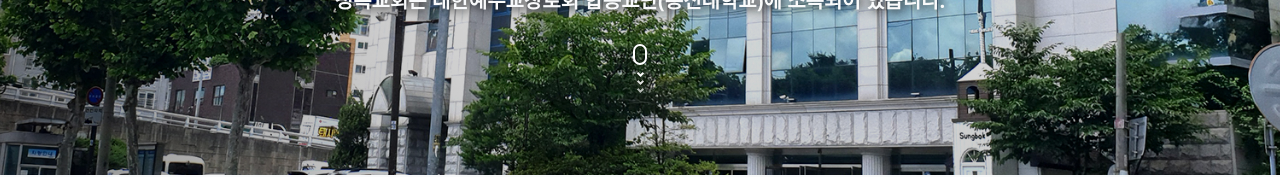
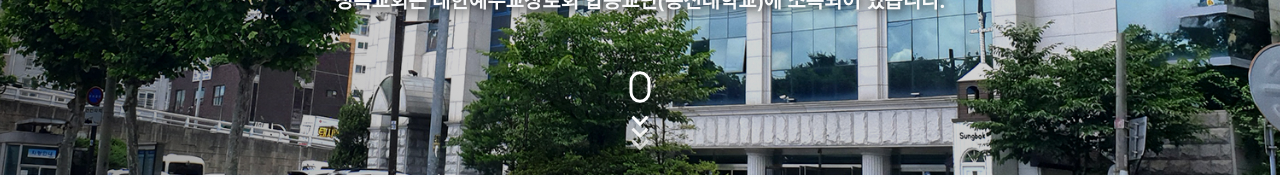
Before and after one commit to jihkyuo/sungbok-web, a Next.js app: page / in a window 1280 px wide. Shown: the part 625-802 px from the top of the page. Built offline with nearby package versions, Linux system fonts and the light colour scheme.

Commit message:
feat: 스크롤다운 버튼 클릭 시 스크롤 이동

```diff
--- a/src/components/features/ScrollDownButton/index.css
+++ b/src/components/features/ScrollDownButton/index.css
@@ -1,18 +1,19 @@
 #mouse-scroll {
   style: block;
+  scale: 1.5;
 }
 
 #mouse-scroll span {
   display: block;
-  width: 5px;
-  height: 5px;
+  width: 8px;
+  height: 8px;
   -ms-transform: rotate(45deg);
   -webkit-transform: rotate(45deg);
   transform: rotate(45deg);
   transform: rotate(45deg);
   border-right: 2px solid #fff;
   border-bottom: 2px solid #fff;
-  margin: 0 0 3px 5px;
+  margin: 0 0 0px 3px;
 }
 #mouse-scroll .mouse {
   height: 21px;
@@ -22,7 +23,6 @@
   -ms-transform: none;
   transform: none;
   border: 2px solid #ffffff;
-  top: 170px;
 }
 #mouse-scroll .down-arrow-1 {
   margin-top: 6px;
--- a/src/components/features/ScrollDownButton/index.tsx
+++ b/src/components/features/ScrollDownButton/index.tsx
@@ -1,9 +1,10 @@
+import { cn } from '@/lib/utils';
 import type { HTMLAttributes } from 'react';
 import './index.css';
 
-export const ScrollDownButton = (props: HTMLAttributes<HTMLDivElement>) => {
+export const ScrollDownButton = ({ className, ...props }: HTMLAttributes<HTMLDivElement>) => {
   return (
-    <div id="mouse-scroll" {...props}>
+    <div id="mouse-scroll" className={cn('cursor-pointer', className)} {...props}>
       <div className="mouse">
         <div className="mouse-in"></div>
       </div>
--- /dev/null
+++ b/src/domains/home/components/widgets/HomeHero/ScrollDown.tsx
@@ -0,0 +1,19 @@
+'use client';
+
+import { ScrollDownButton } from '@/components/features/ScrollDownButton';
+
+export const ScrollDown = () => {
+  const handleScrollDown = () => {
+    window.scrollTo({
+      top: window.innerHeight,
+      behavior: 'smooth',
+    });
+  };
+
+  return (
+    <ScrollDownButton
+      className={'absolute bottom-10 left-1/2 -translate-x-1/2'}
+      onClick={handleScrollDown}
+    />
+  );
+};
--- a/src/domains/home/components/widgets/HomeHero.tsx
+++ b/src/domains/home/components/widgets/HomeHero/index.tsx
@@ -1,5 +1,5 @@
 import bgImgMain01 from '@/assets/images/main/main01.jpg';
-import { ScrollDownButton } from '@/components/features/ScrollDownButton';
+import { ScrollDown } from '@/domains/home/components/widgets/HomeHero/ScrollDown';
 
 export const HomeHero = () => {
   return (
@@ -10,7 +10,7 @@ export const HomeHero = () => {
       <DarkMask />
       <Title />
       <Subtitle />
-      <ScrollDownButton className={'absolute bottom-20 left-1/2 -translate-x-1/2'} />
+      <ScrollDown />
     </div>
   );
 };
```
